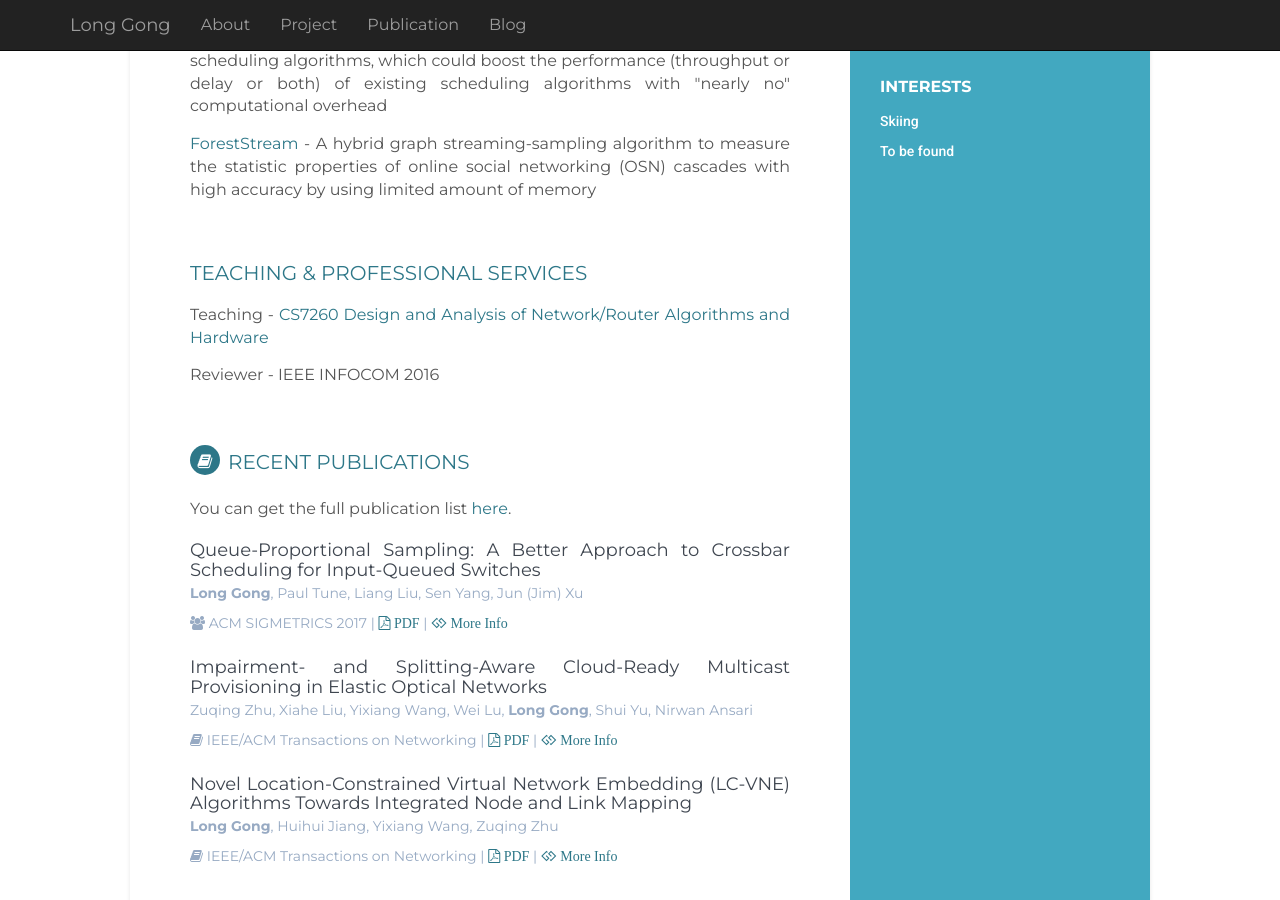
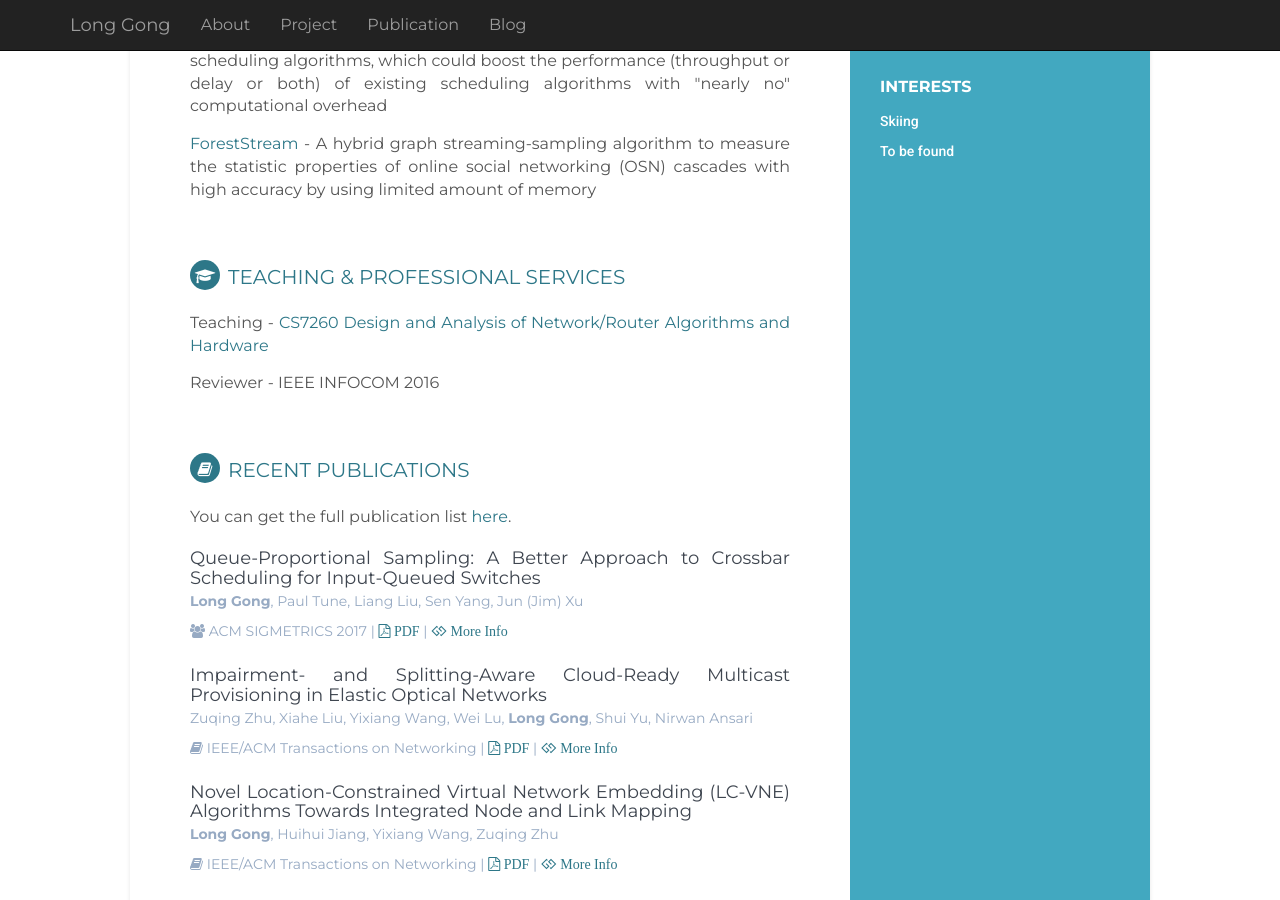
Before and after one commit to lgong30/lgong30.github.io, a Jekyll site: the page built from _pages/01_about.md, in a window 1280 px wide and 900 px high, scrolled down 884 px. Built offline with Jekyll 4.4.1, drawn with Linux system fonts in a browser that asks for light colours; nearby versions of some CDN libraries; comment, search, counter and statistics services are not loaded.

Commit message:
change certain icons

```diff
--- a/_includes/teaching.html
+++ b/_includes/teaching.html
@@ -1,5 +1,5 @@
 <section class="section projects-section">
-    <h2 class="section-title"><i class="icon-exchange"></i>Teaching &amp; Professional Services</h2>
+    <h2 class="section-title"><i class="fa fa-graduation-cap"></i>Teaching &amp; Professional Services</h2>
     {% if site.teaching %}
     <div class="item">
         <span class="project-title">Teaching</span> - <span class="project-tagline">{% for t in site.teaching %}<a href="{{ t.url }}">{{ t.name }}</a>{% if forloop.last==false %}, {% endif %}{% endfor %}</span>
```
